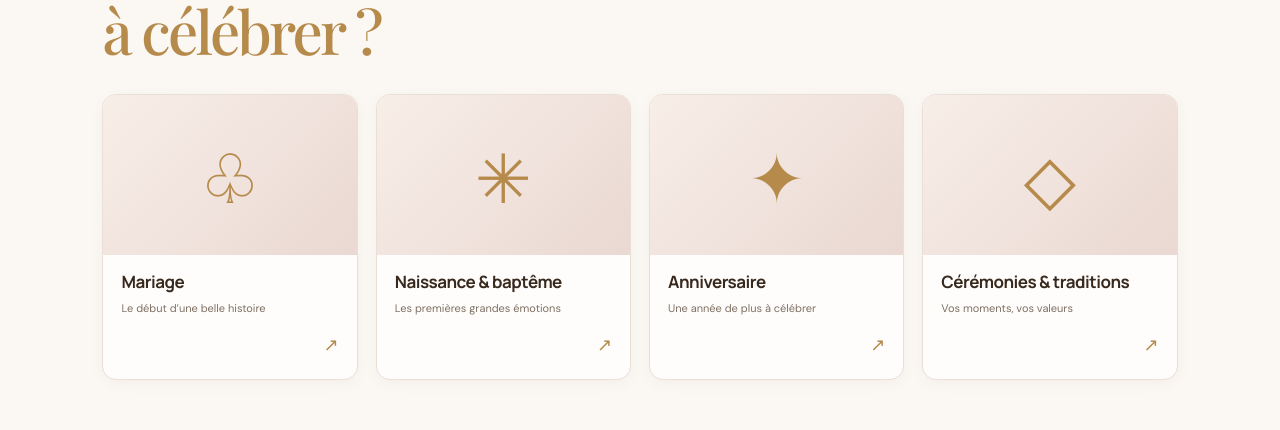
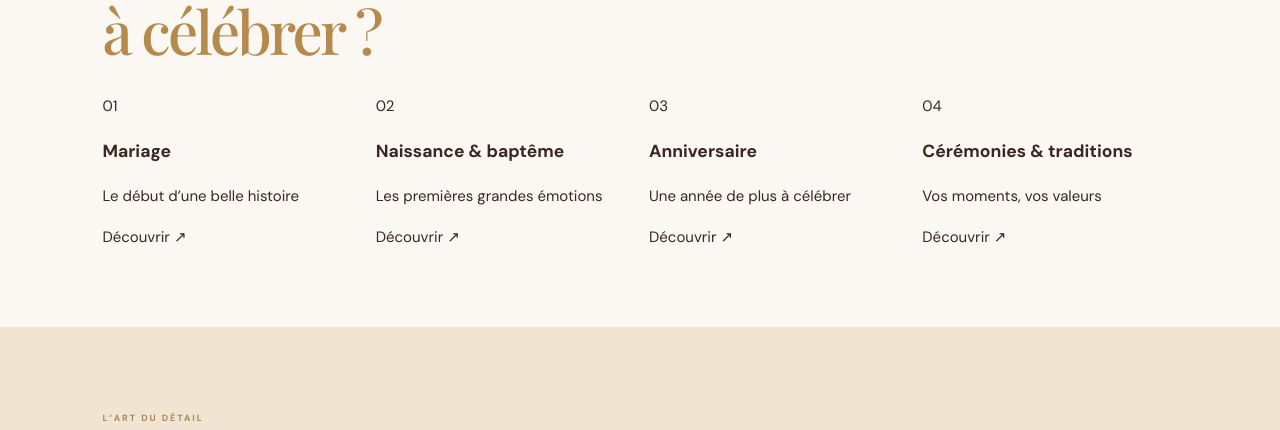
Before and after one commit to chirelhalioua/C-by-C, a Nuxt app: page / in a window 1280 px wide. Shown: the part 968-1398 px from the top of the page. Built offline with nearby package versions, Linux system fonts and the light colour scheme; a web font is replaced by a local one.

Commit message:
Use typographic list for homepage occasions

```diff
--- a/pages/index.vue
+++ b/pages/index.vue
@@ -2,10 +2,10 @@
 const menuOpen = ref(false)
 const closeMenu = () => { menuOpen.value = false }
 const occasions = [
-  { number: '01', name: 'Mariage', detail: 'Le début d’une belle histoire', icon: '♧', image: '' },
-  { number: '02', name: 'Naissance & baptême', detail: 'Les premières grandes émotions', icon: '✳', image: '' },
-  {number: '03', name: 'Anniversaire', detail: 'Une année de plus à célébrer', icon: '✦', image: '' },
-  { number: '04', name: 'Cérémonies & traditions', detail: 'Vos moments, vos valeurs', icon: '◇', image: '' }
+  { number: '01', name: 'Mariage', detail: 'Le début d’une belle histoire' },
+  { number: '02', name: 'Naissance & baptême', detail: 'Les premières grandes émotions' },
+  {number: '03', name: 'Anniversaire', detail: 'Une année de plus à célébrer' },
+  { number: '04', name: 'Cérémonies & traditions', detail: 'Vos moments, vos valeurs' }
 ]
 const steps = [
   { number: '01', title: 'Vous me racontez', text: 'Votre événement, vos envies, les détails qui comptent. On commence par une conversation.' },
@@ -67,13 +67,14 @@ const steps = [
       <section id="occasions" class="occasions-section section-pad">
         <div class="section-topline"><span>À CHAQUE MOMENT SON ÉCRIN</span></div>
         <div class="occasions-heading"><h2>Qu’avez-vous<br><span>à célébrer ?</span></h2><p>Les grands jours comme les petits bonheurs. Choisissez votre occasion, nous imaginerons une invitation qui en capture l’esprit.</p></div>
-        <div class="occasion-grid">
-          <a v-for="occasion in occasions" :key="occasion.number" class="occasion-card" href="/occasions">
-            <div class="occasion-image occasion-icon-only" aria-hidden="true"><span>{{ occasion.icon }}</span></div><div class="occasion-card-top"><span class="occasion-icon">{{ occasion.icon }}</span></div>
-            <div class="occasion-card-bottom"><h3>{{ occasion.name }}</h3><p>{{ occasion.detail }}</p><span class="card-arrow">↗</span></div>
+        <div class="occasion-grid occasion-editorial-list occasion-editorial-list-home">
+          <a v-for="occasion in occasions" :key="occasion.number" class="occasion-editorial-row" href="/occasions">
+            <span class="occasion-editorial-number">{{ occasion.number }}</span>
+            <div class="occasion-editorial-title"><h3>{{ occasion.name }}</h3></div>
+            <p class="occasion-editorial-description">{{ occasion.detail }}</p>
+            <span class="occasion-editorial-action">Découvrir <span aria-hidden="true">↗</span></span>
           </a>
-        </div>
-      </section>
+        </div></section>
 
       <section id="details" class="details-section section-pad">
         <div class="details-editorial-head">
```
